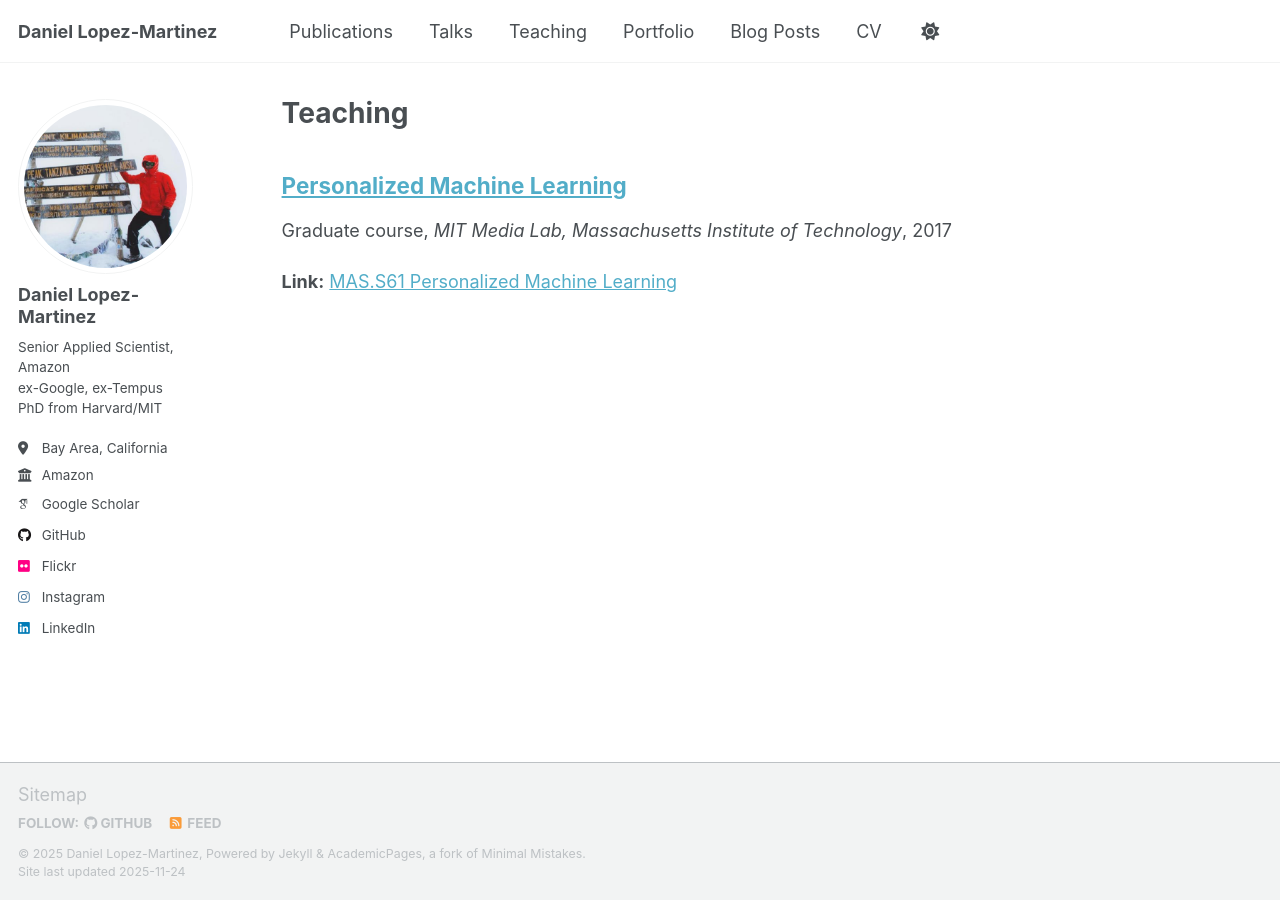
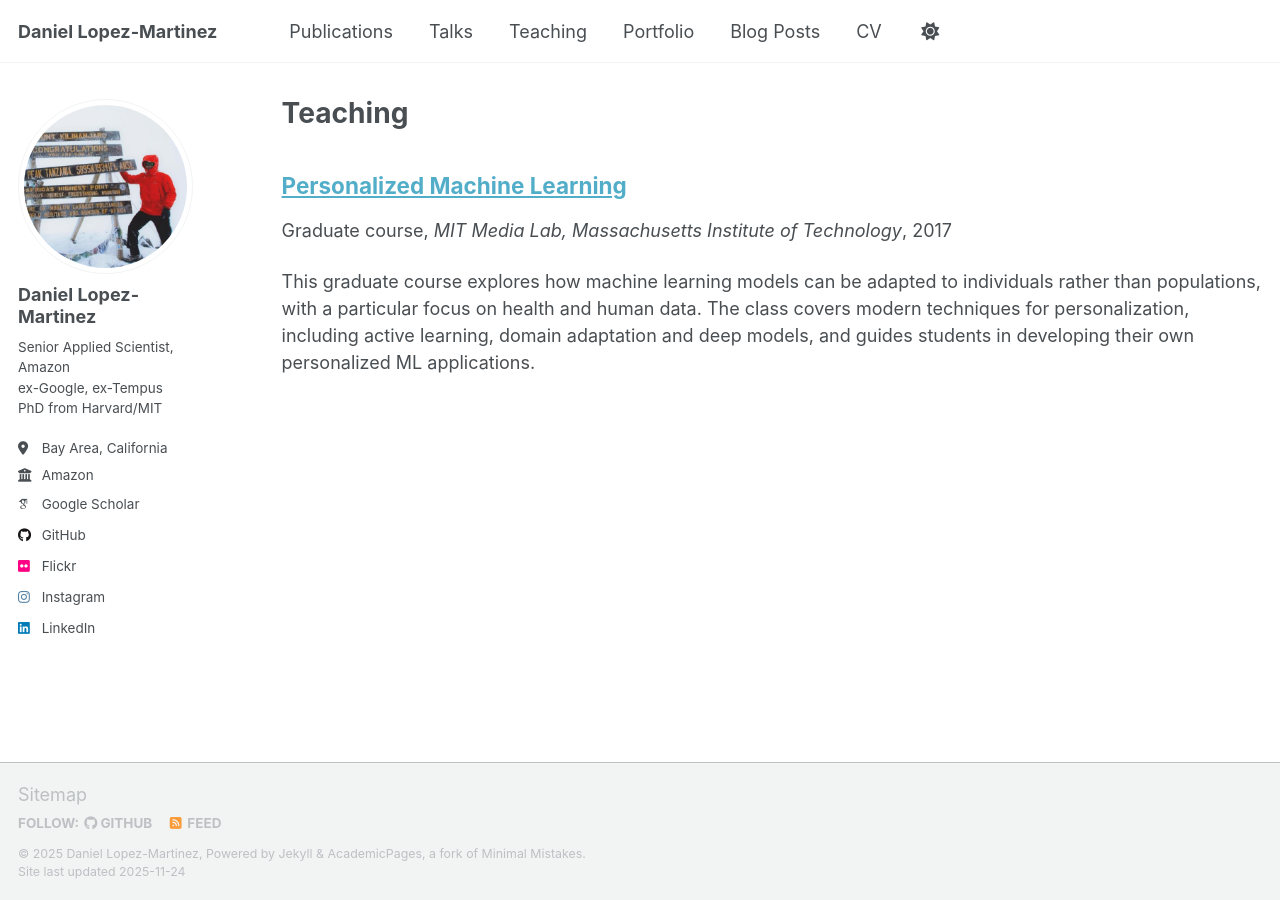
Before and after one commit to daniel-lopezmartinez/daniel-lopezmartinez.github.io, a Jekyll site: the page built from _pages/teaching.html, in a window 1280 px wide. Built offline with Jekyll 4.4.1, drawn with Linux system fonts in a browser that asks for light colours; some web fonts are replaced; a script that is not in the unit is left out.

Commit message:
Adds excerpts

```diff
--- a/_teaching/2017-personalized-machine-learning.md
+++ b/_teaching/2017-personalized-machine-learning.md
@@ -6,6 +6,7 @@ permalink: /teaching/2017-personalized-machine-learning
 venue: "MIT Media Lab, Massachusetts Institute of Technology"
 date: 2017-02-09
 location: "Boston, MA"
+excerpt: "This graduate course explores how machine learning models can be adapted to individuals rather than populations, with a particular focus on health and human data. The class covers modern techniques for personalization, including active learning, domain adaptation and deep models, and guides students in developing their own personalized ML applications."
 ---
 
 **Link:** [MAS.S61 Personalized Machine Learning](https://sites.google.com/view/classmass61/home)
```
